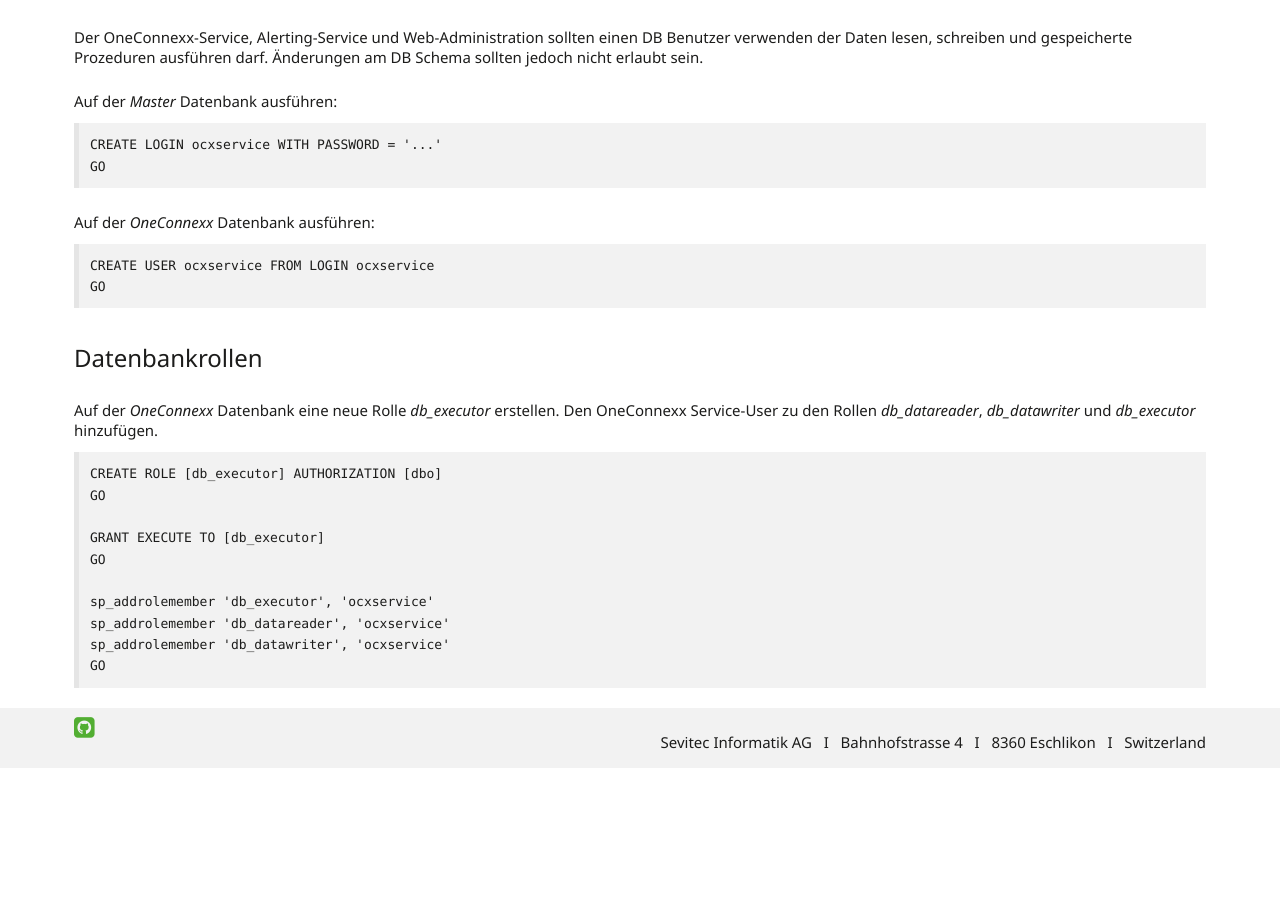
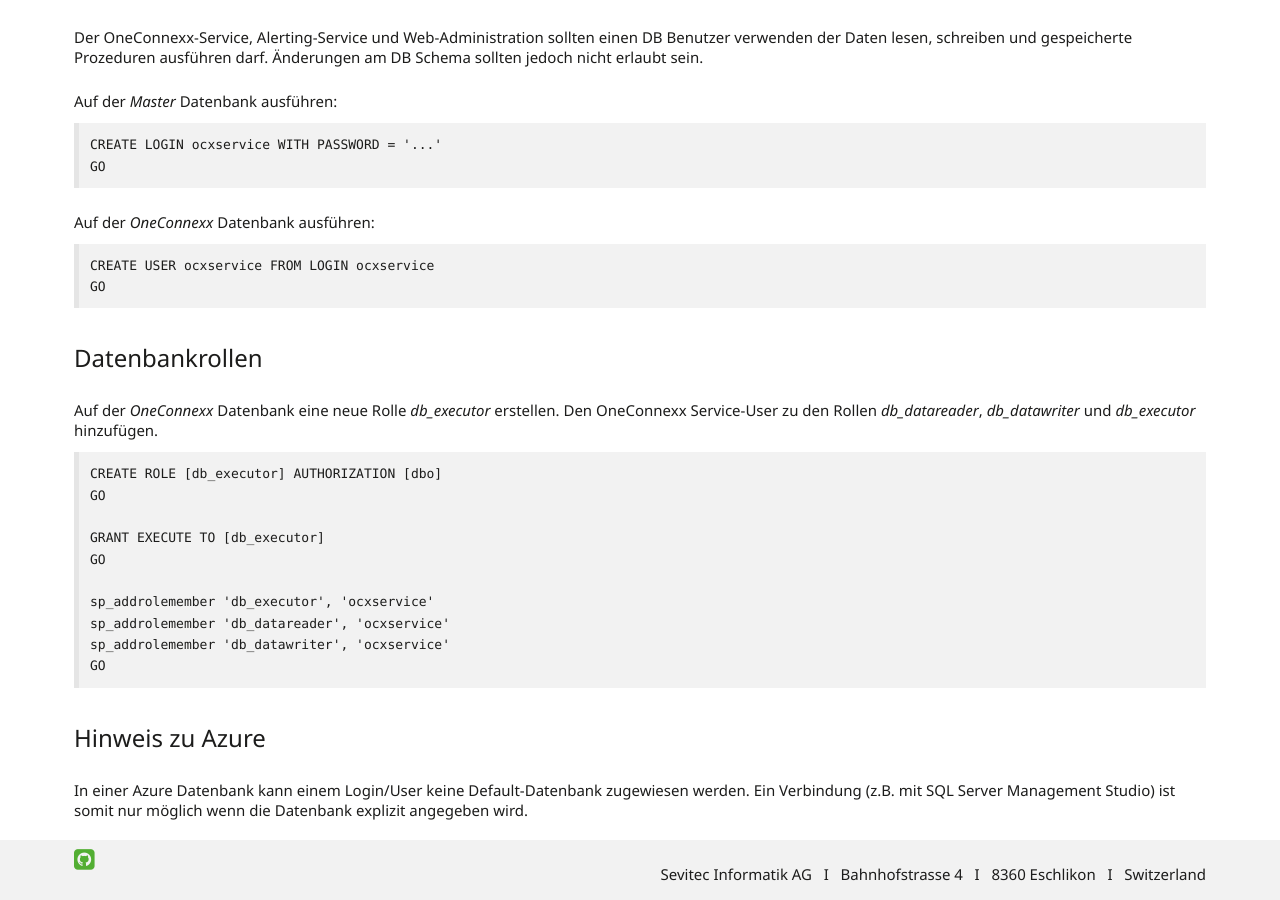
Before and after one commit to primesoft-group/oneconnexx-docs, a Jekyll site: the page built from _pages/setup/de/db.md, in a window 1280 px wide and 900 px high, scrolled down 592 px. Built offline with Jekyll 4.4.1, drawn with Linux system fonts in a browser that asks for light colours; nearby versions of some CDN libraries; some web fonts are replaced; before the commit the page ends 1360 px from its top, so only the background shows below that.

Commit message:
Update db.md

````diff
--- a/_pages/setup/de/db.md
+++ b/_pages/setup/de/db.md
@@ -46,3 +46,7 @@
 sp_addrolemember 'db_datawriter', 'ocxservice'
 GO
 ```
+
+#### Hinweis zu Azure
+
+In einer Azure Datenbank kann einem Login/User keine Default-Datenbank zugewiesen werden. Ein Verbindung (z.B. mit SQL Server Management Studio) ist somit nur möglich wenn die Datenbank explizit angegeben wird.
````
